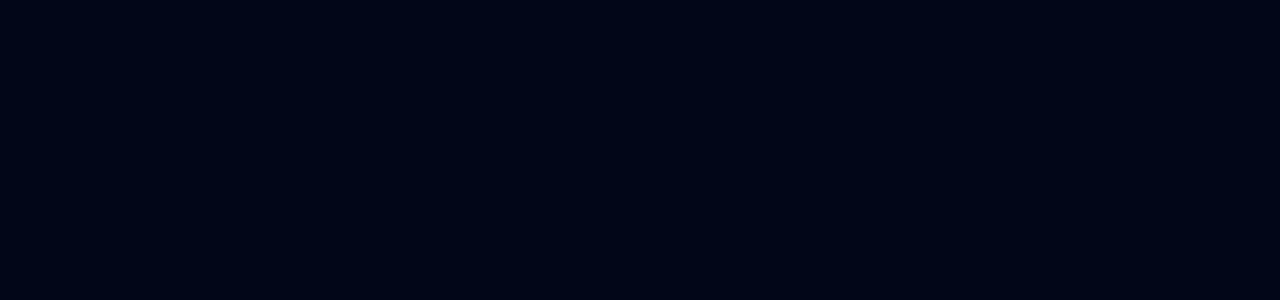
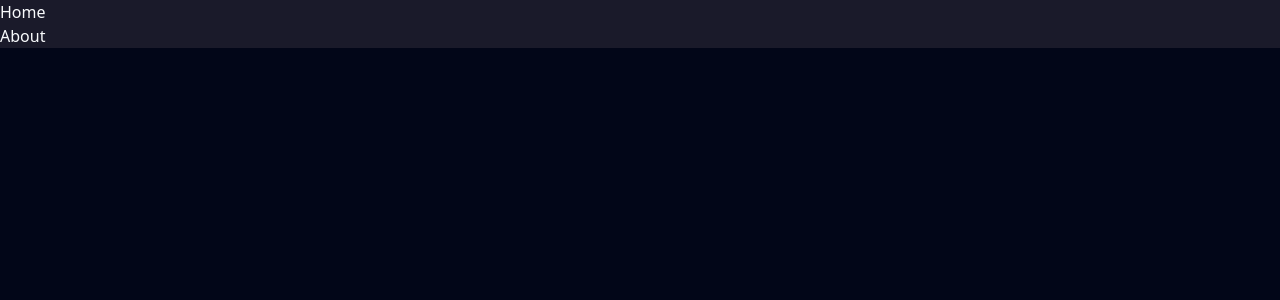
Before and after one commit to jake05050505/UA92-Project, a Next.js app: page /about in a window 1280 px wide. Shown: the top 300 px of the page. Built offline with nearby package versions, Linux system fonts and the light colour scheme.

Commit message:
edit structure & style, remove about/layout.tsx

```diff
--- a/app/about/layout.tsx
+++ /dev/null
@@ -1,34 +0,0 @@
-import type { Metadata } from "next";
-import { Geist, Geist_Mono } from "next/font/google";
-import "../globals.css";
-
-const geistSans = Geist({
-    variable: "--font-geist-sans",
-    subsets: ["latin"],
-});
-
-const geistMono = Geist_Mono({
-    variable: "--font-geist-mono",
-    subsets: ["latin"],
-});
-
-export const metadata: Metadata = {
-    title: "About",
-    description: "Information about the project",
-};
-
-export default function RootLayout({
-    children,
-}: Readonly<{
-    children: React.ReactNode;
-}>) {
-    return (
-        <html lang="en">
-            <body
-                className={`${geistSans.variable} ${geistMono.variable} antialiased dark`}
-            >
-                {children}
-            </body>
-        </html>
-    );
-}
--- a/app/about/page.tsx
+++ b/app/about/page.tsx
@@ -1,3 +1,7 @@
+import Header from "@/components/Header"
+
 export default function About(){
-
+    return (
+        <Header />
+    )
 }
--- a/app/globals.css
+++ b/app/globals.css
@@ -120,3 +120,10 @@
     @apply bg-background text-foreground;
   }
 }
+
+Header {
+  position: sticky;
+  display: grid;
+  top: 0;
+  background-color: light-dark(#1a1a2a, white);
+}
--- a/app/layout.tsx
+++ b/app/layout.tsx
@@ -13,20 +13,14 @@ const geistMono = Geist_Mono({
 });
 
 export const metadata: Metadata = {
-    title: "Create Next App",
+    title: "Credibility Analysis tool: Home",
     description: "Generated by create next app",
 };
 
-export default function RootLayout({
-    children,
-}: Readonly<{
-    children: React.ReactNode;
-}>) {
+export default function RootLayout({children,}: Readonly<{children: React.ReactNode;}>) {
     return (
         <html lang="en" className="dark">
-            <body
-                className={`${geistSans.variable} ${geistMono.variable} antialiased bg-background text-foreground`}
-            >
+            <body className={`${geistSans.variable} ${geistMono.variable} antialiased bg-background text-foreground`}>
                 {children}
             </body>
         </html>
--- a/components/Header.tsx
+++ b/components/Header.tsx
@@ -1,5 +1,4 @@
 import Link from "next/link";
-import Switch from "@/components/ui/switch";
 
 export default function Header() {
     return (
@@ -10,7 +9,6 @@ export default function Header() {
             <Link href="/about">
                 <p>About</p>
             </Link>
-            <Switch id="darkmode-toggle" />
         </header>
     )
 }
```
